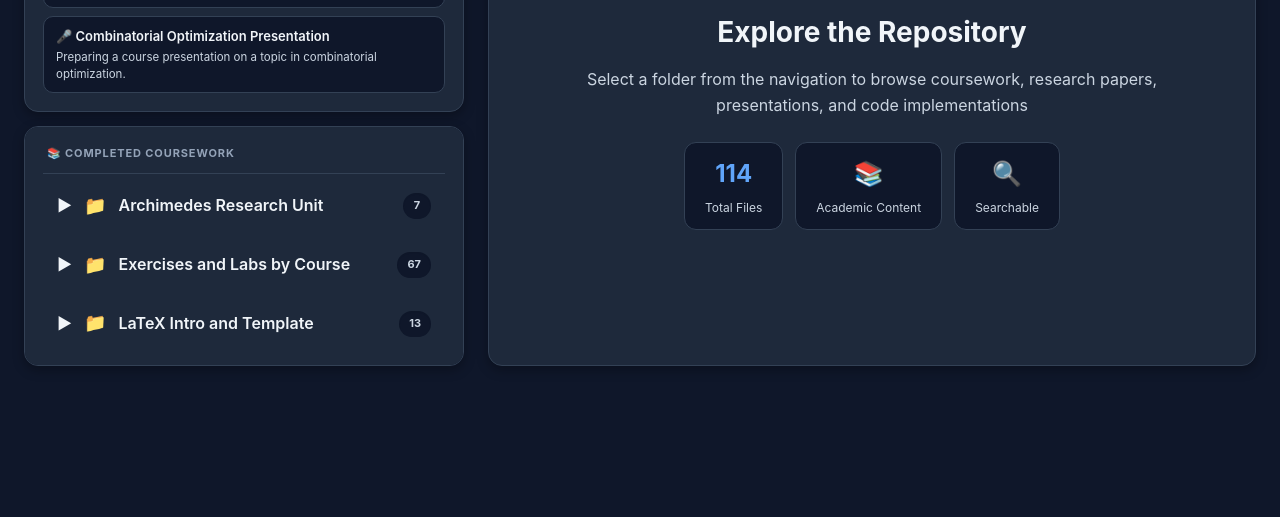
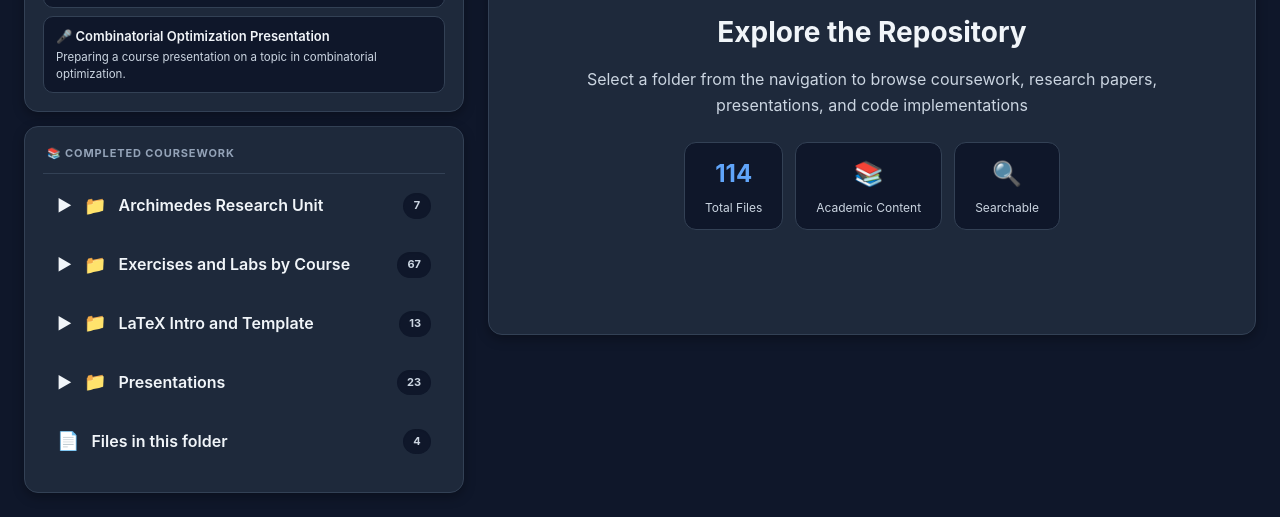
Before and after one commit to AndreasPanayi8/coursework-archive, a plain HTML site: page index.html in a window 1280 px wide. Shown: the part 580-1097 px from the top of the page. Before the commit the page ends 970 px from the top, so only its background shows below. Drawn offline with Linux system fonts and the light colour scheme.

Commit message:
Let sidebar tree grow with content instead of scrolling

```diff
--- a/index.html
+++ b/index.html
@@ -379,7 +379,6 @@
 
     .tree {
       height:auto !important;
-      max-height:400px;
     }
   }
 
@@ -388,8 +387,7 @@
     padding:18px;
     border-radius:var(--radius);
     box-shadow:var(--shadow-md);
-    max-height:calc(100vh - 560px);min-height:200px;
-    overflow:auto;
+    overflow:visible;
     border:1px solid var(--border);
   }
 
@@ -403,9 +401,10 @@
     padding:24px;
     border-radius:var(--radius);
     box-shadow:var(--shadow-md);
-    min-height:calc(100vh - 300px);
+    min-height:400px;
     overflow:auto;
     border:1px solid var(--border);
+    align-self:start;
   }
 
   .panel-header {
```
